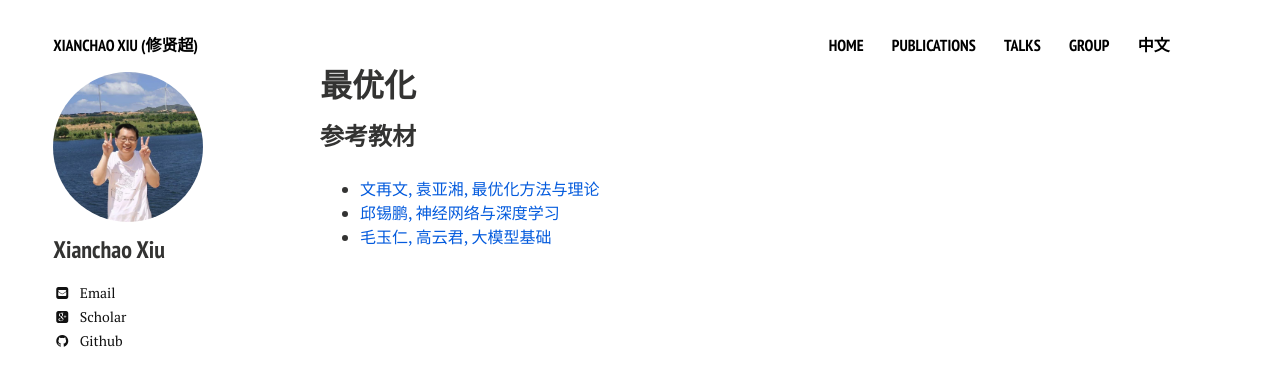
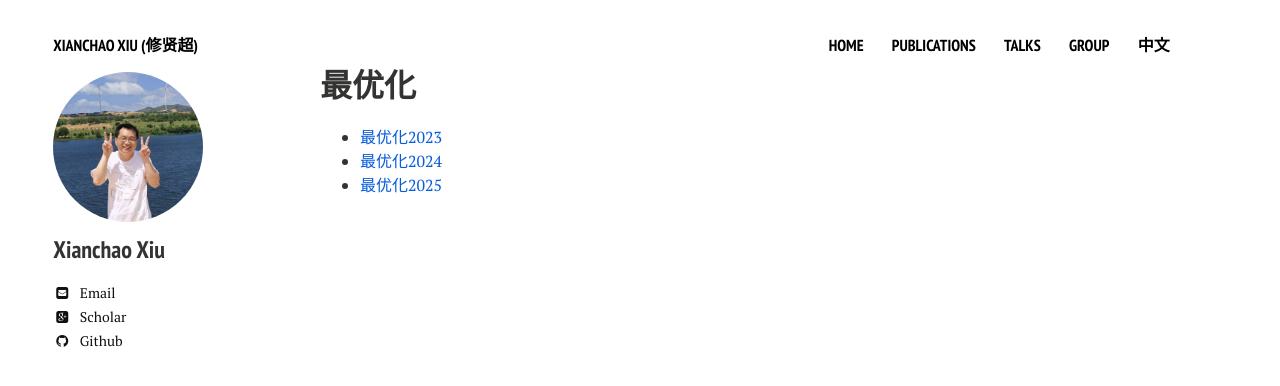
Before and after one commit to xianchaoxiu/xianchaoxiu.github.io, a Jekyll site: the page built from chinese/course/OPT/index.md, in a window 1280 px wide. Shown: the top 386 px of the page. Built offline with Jekyll 4.4.1, drawn with Linux system fonts in a browser that asks for light colours; nearby versions of some CDN libraries.

Commit message:
Update index.md

```diff
--- a/chinese/course/OPT/index.md
+++ b/chinese/course/OPT/index.md
@@ -7,8 +7,6 @@ share: false
 
 
 
-### 参考教材
-
-* <a href="http://faculty.bicmr.pku.edu.cn/~wenzw/optbook.html" class="textlink" target="_blank"> 文再文, 袁亚湘, 最优化方法与理论</a><br>
-* <a href="https://nndl.github.io/" class="textlink" target="_blank"> 邱锡鹏, 神经网络与深度学习 </a><br>
-* <a href="https://github.com/ZJU-LLMs/Foundations-of-LLMs" class="textlink" target="_blank"> 毛玉仁, 高云君, 大模型基础 </a><br>
+* <a href="https://xianchaoxiu.github.io/chinese/course/OPT/2023" class="textlink" target="_blank"> 最优化2023 </a><br>
+* <a href="https://xianchaoxiu.github.io/chinese/course/OPT/2024" class="textlink" target="_blank"> 最优化2024 </a><br>
+* <a href="https://xianchaoxiu.github.io/chinese/course/OPT/2025" class="textlink" target="_blank"> 最优化2025 </a><br>
```
